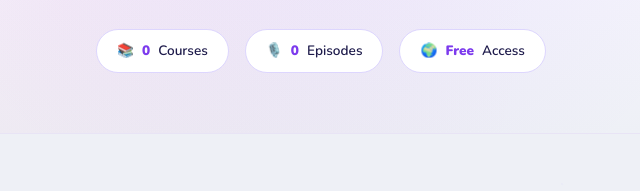
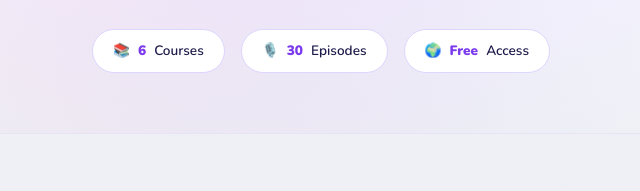
Before and after one commit to galalemad75-creator/elfeki-site, a website: page index.html in a window 1280 px wide. Shown: the part 295-486 px from the top of the page, 319-959 px from the left. Drawn offline with nearby package versions, Linux system fonts and the light colour scheme; no server answers.

Commit message:
🔧 Fix: Force reload data.json if chapters have 0 songs + Supabase timeout
- Added sanity check: if chapters load with 0 songs, reload from data.json
- Added 5s timeout to Supabase init (avoids blocking)
- Fixed inline stats script to use PersistDB instead of DB
- Fixes blank chapters issue

```diff
--- a/index.html
+++ b/index.html
@@ -228,10 +228,12 @@
 <script>
 document.addEventListener('DOMContentLoaded', () => {
   setTimeout(() => {
-    const ch = DB.getChapters();
-    document.getElementById('chCount').textContent = ch.length;
-    document.getElementById('epCount').textContent = ch.reduce((s, c) => s + (c.songs?.length || 0), 0);
-  }, 500);
+    try {
+      const ch = (typeof PersistDB !== 'undefined' && PersistDB.getChapters) ? PersistDB.getChapters() : [];
+      document.getElementById('chCount').textContent = ch.length;
+      document.getElementById('epCount').textContent = ch.reduce((s, c) => s + ((c.songs || []).length), 0);
+    } catch(e) { console.warn('Stats update failed:', e); }
+  }, 1000);
 });
 </script>
 </body>
--- a/persist-db.js
+++ b/persist-db.js
@@ -54,9 +54,16 @@ const PersistDB = {
     // 1. Try primary localStorage
     let data = this._loadFromStorage();
 
-    // 2. Try Supabase (cross-device sync)
+    // 2. Try Supabase (cross-device sync) — with 5s timeout to avoid blocking
     if (!data) {
-      await this._initSupabase();
+      try {
+        await Promise.race([
+          this._initSupabase(),
+          new Promise((_, reject) => setTimeout(() => reject(new Error('Supabase timeout')), 5000))
+        ]);
+      } catch (e) {
+        console.warn('[PersistDB] Supabase init skipped:', e.message);
+      }
       const supaChapters = await this._loadFromSupabase();
       if (supaChapters) {
         data = { chapters: supaChapters, nextId: this._nextId, admin: this._admin };
@@ -74,6 +81,19 @@ const PersistDB = {
       this._chapters = Array.isArray(data.chapters) ? data.chapters : [];
       this._nextId   = data.nextId   || { chapter: 7, song: 31 };
       this._admin    = data.admin    || { email: '', password: '' };
+    }
+
+    // 3b. Sanity check: if chapters exist but ALL have zero songs, reload from data.json
+    const totalSongs = this._chapters.reduce((s, c) => s + (c.songs ? c.songs.length : 0), 0);
+    if (this._chapters.length > 0 && totalSongs === 0) {
+      console.warn('[PersistDB] Chapters loaded but 0 songs found — forcing reload from data.json');
+      const freshData = await this._loadFromJSON();
+      if (freshData && Array.isArray(freshData.chapters)) {
+        this._chapters = freshData.chapters;
+        this._nextId   = freshData.nextId   || { chapter: 7, song: 31 };
+        this._admin    = freshData.admin    || this._admin;
+        this._save();
+      }
     }
 
     // 4. Ensure backup is current
```
